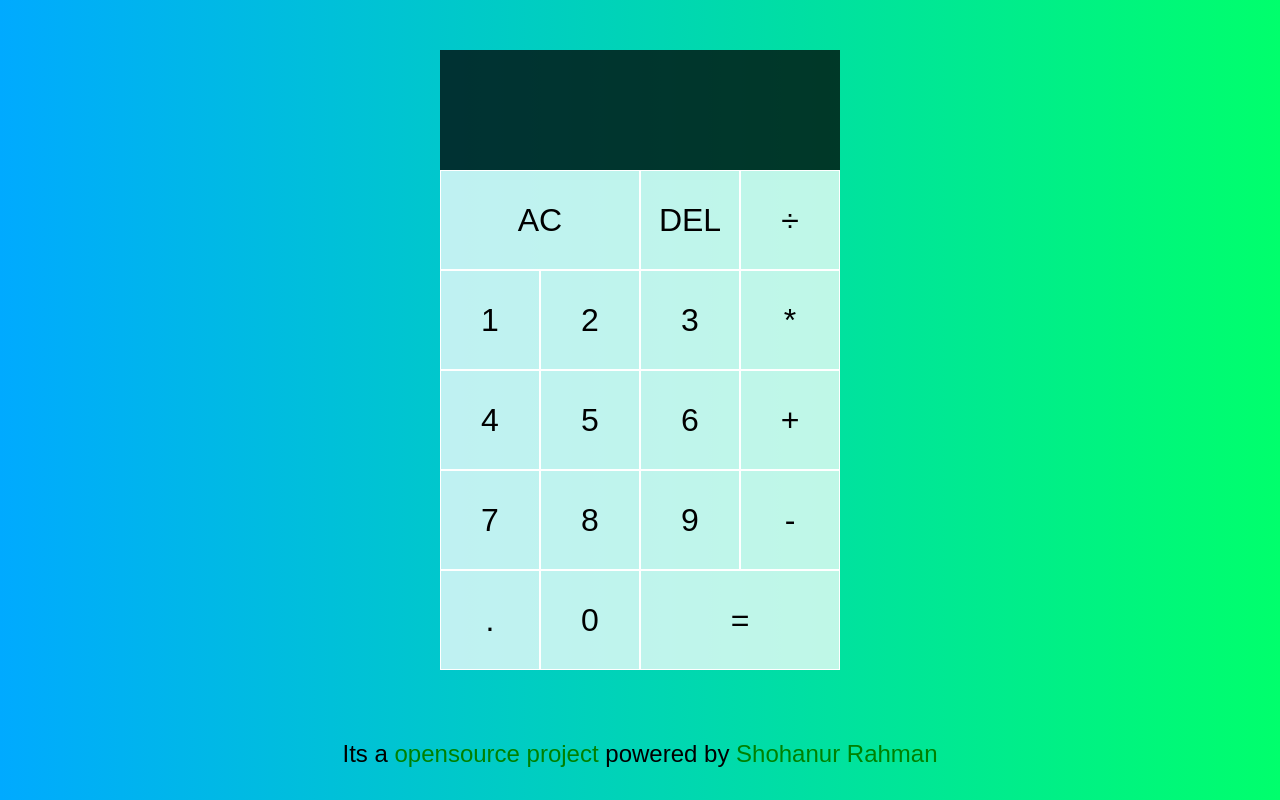
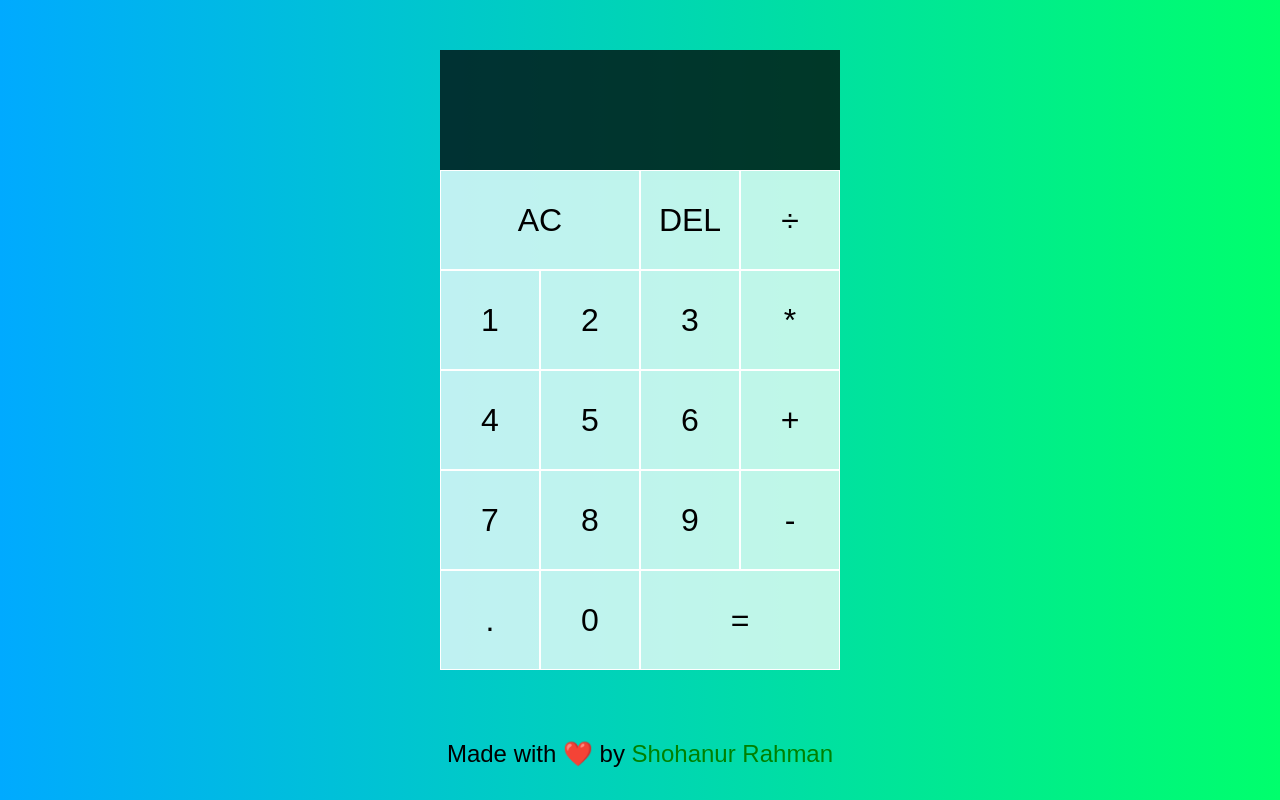
Before and after one commit to ShohanurRahmanShohan/Calculator, a plain HTML site: page index.html in a window 1280 px wide. Drawn offline with Linux system fonts and the light colour scheme; a web font is replaced by a local one.

Commit message:
Update index.html

```diff
--- a/index.html
+++ b/index.html
@@ -35,7 +35,7 @@
     <button data-equals class="span-two">=</button>
   </div>
     <nav class="nav">
-   <h1 class="cc">Its a <a href="#"class="op">opensource project </a>powered by <a id="Sr" href="#">Shohanur Rahman</a></h1>
+   <h1 class="cc"> Made with ❤️ </a> by <a id="Sr" href="#">Shohanur Rahman</a></h1>
  </nav>
 </body>
   <script src="script.js" defer></script>
```
